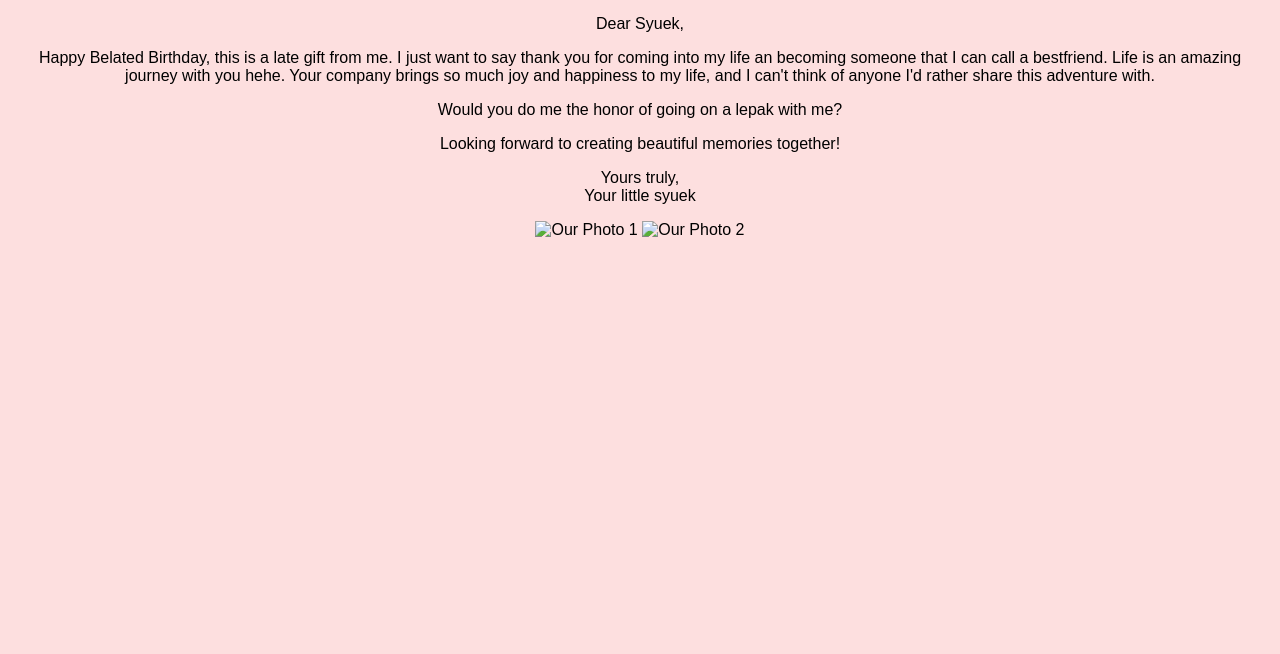
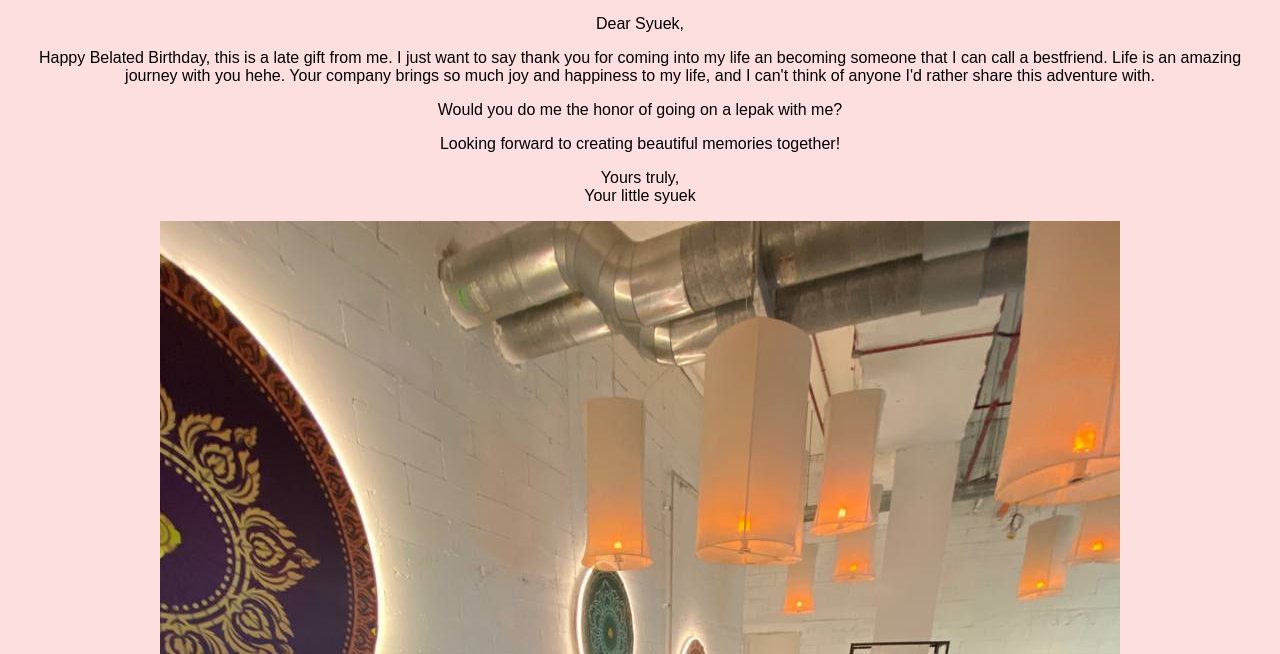
Before and after one commit to sarahahmad23/Letter, a plain HTML site: page index.html in a window 1280 px wide. Shown: the part 146-800 px from the top of the page. Drawn offline with Linux system fonts and the light colour scheme.

Commit message:
Update index.html

```diff
--- a/index.html
+++ b/index.html
@@ -72,8 +72,8 @@
     </section>
 
     <section id="photos">
-        <img src="Downloads/icity.jpg" alt="Our Photo 1">
-        <img src="Downloads/bowling.jpg" alt="Our Photo 2">
+        <img src="icity.jpg" alt="Our Photo 1">
+        <img src="bowling.jpg" alt="Our Photo 2">
 
     </section>
 
```
